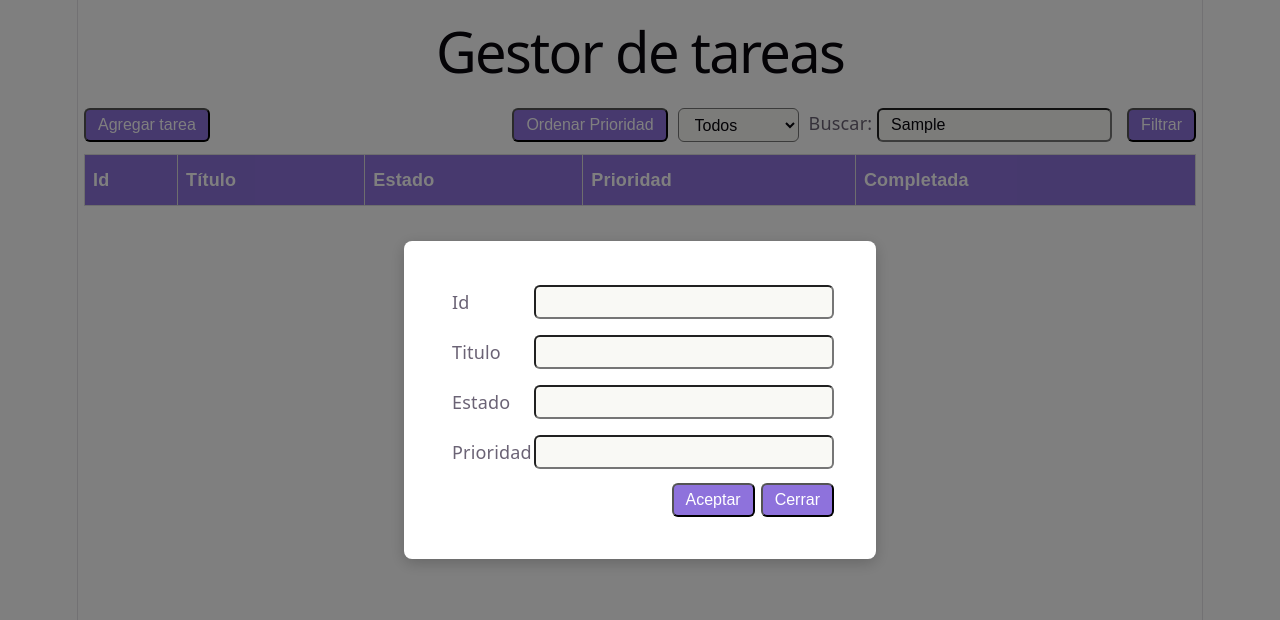
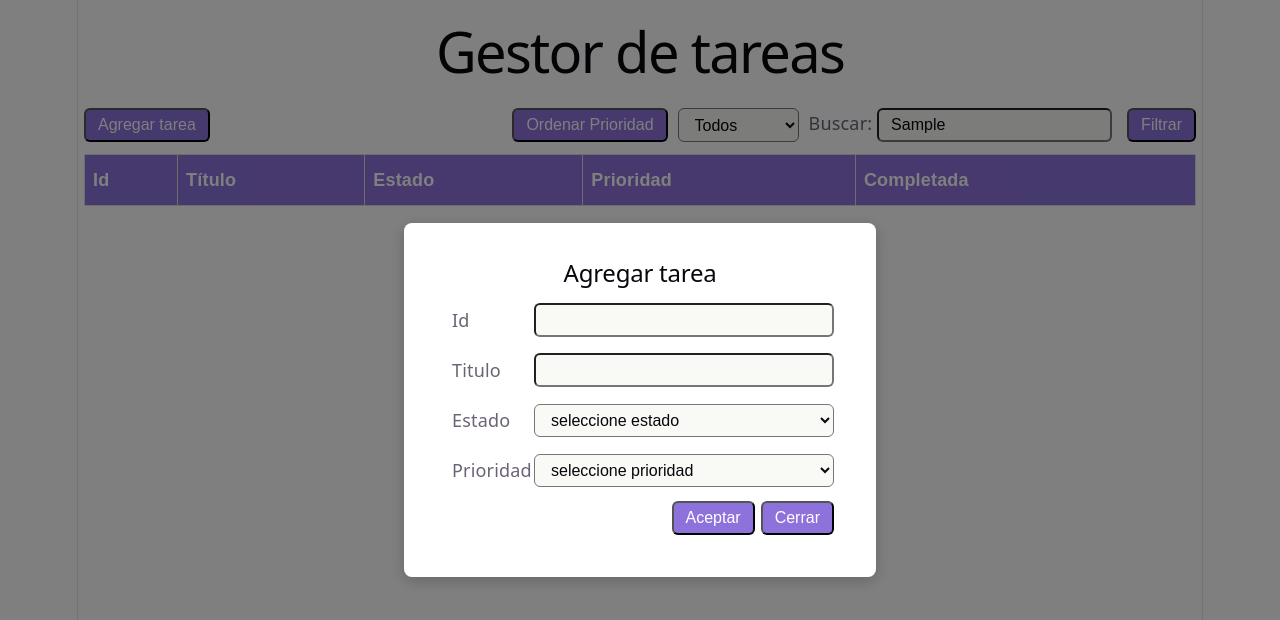
Before and after one commit to eugeama/Trabajos-TIT-Lesertesseur-Gillig, a React (Vite) app in the folder to-do-list/: page / in a window 1280 px wide. Both pictures are taken after typing "Sample" into the empty fields and a click on the button "Agregar tarea". Shown: the top 620 px of the page. Built offline with nearby package versions, Linux system fonts and the light colour scheme.

Commit message:
se agrego select en el popup de prioridad y estado

```diff
--- a/to-do-list/package.json
+++ b/to-do-list/package.json
@@ -11,7 +11,8 @@
   },
   "dependencies": {
     "react": "^19.2.4",
-    "react-dom": "^19.2.4"
+    "react-dom": "^19.2.4",
+    "react-hook-form": "^7.72.1"
   },
   "devDependencies": {
     "@eslint/js": "^9.39.4",
--- a/to-do-list/src/components/PopUp.tsx
+++ b/to-do-list/src/components/PopUp.tsx
@@ -1,46 +1,80 @@
+import { useState } from "react";
+
 interface PopUpProps {
   onSubmit: (formData: FormData) => void;
   setMostrarPopUp: (valor: boolean) => void;
 }
 
-function PopUp({
-  onSubmit,
-  setMostrarPopUp
- }: PopUpProps) {
+function PopUp({ onSubmit, setMostrarPopUp }: PopUpProps) {
+  const [estadoSeleccionado, setEstadoSeleccionado] = useState("");
+  const [prioridadSeleccionada, setPrioridadSeleccionada] = useState("");
+  return (
+    <div className="overlay">
+      <div className="popup">
+        <form action={onSubmit}>
+          <h2>Agregar tarea</h2>
 
-  return (
-    <div className='overlay'>
-      <div className='popup'>
-        <form action={onSubmit}>
-
-          <div className='formLine'>
-            <label className='formLabel'>Id</label>
-            <input type="text" name="id" required className="inputData"/>
+          <div className="formLine">
+            <label className="formLabel">Id</label>
+            <input type="text" name="id" required className="inputData" />
           </div>
 
-          <div className='formLine'>
-            <label className='formLabel'>Titulo</label>
-            <input type="text" name="titulo" required className="inputData"/>
+          <div className="formLine">
+            <label className="formLabel">Titulo</label>
+            <input type="text" name="titulo" required className="inputData" />
           </div>
 
-          <div className='formLine'>
-            <label className='formLabel'>Estado</label>
-            <input type="text" name="estado" required className="inputData"/>
+          <div className="formLine">
+            <label className="formLabel">Estado</label>
+
+            <select
+              name="estado"
+              required
+              className="inputData"
+              value={estadoSeleccionado}
+              onChange={(event) => {
+                setEstadoSeleccionado(event.target.value);
+              }}
+            >
+              <option value="" disabled selected>
+                seleccione estado
+              </option>
+              <option value="Terminado">Terminado</option>
+              <option value="Pendiente">Pendiente</option>
+            </select>
           </div>
 
-          <div className='formLine'>
-            <label className='formLabel'>Prioridad</label>
-            <input type="text" name="prioridad" required className="inputData"/>
+          <div className="formLine">
+            <label className="formLabel">Prioridad</label>
+            <select
+              name="prioridad"
+              required
+              className="inputData"
+              value={prioridadSeleccionada}
+              onChange={(event) => {
+                setPrioridadSeleccionada(event.target.value);
+              }}
+            >
+              <option value="" disabled selected>
+                seleccione prioridad
+              </option>
+              <option value="Alta">Alta</option>
+              <option value="Media">Media</option>
+              <option value="Baja">Baja</option>
+            </select>
           </div>
 
-          <div className='buttonbar'>
-            <button className='button' type='submit' >
+          <div className="buttonbar">
+            <button className="button" type="submit">
               Aceptar
             </button>
 
-            <button className='button' onClick={() => {
-              setMostrarPopUp(false);
-            }}>
+            <button
+              className="button"
+              onClick={() => {
+                setMostrarPopUp(false);
+              }}
+            >
               Cerrar
             </button>
           </div>
--- a/to-do-list/src/components/Tabla.tsx
+++ b/to-do-list/src/components/Tabla.tsx
@@ -33,8 +33,8 @@ function Tabla({ tareas, marcarTareaCompletada }: TablaProps) {
                 marcarTareaCompletada(tarea.id);
               }}
             >
-              <td>{tarea.id}</td>
-              <td>{tarea.titulo}</td>
+              <td align="right">{tarea.id}</td>
+              <td align="left">{tarea.titulo}</td>
               <td>{tarea.estado}</td>
               <td>{tarea.prioridad}</td>
               <td>{tarea.completa ? "COMPLETADA" : ""}</td>
```
Also changed, not shown: 1 other file (tests, documents, lock files or other folders).
